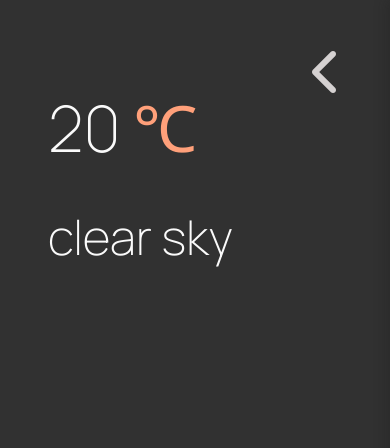
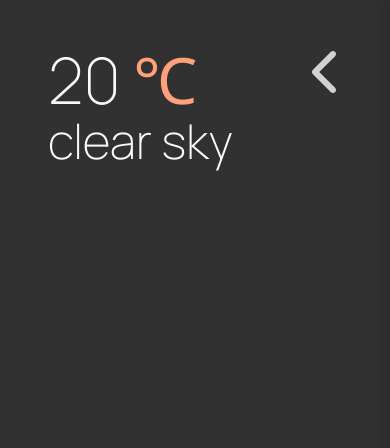
Before and after one commit to tonaye-aye/weathertones, a PHP site: page / in a window 390 px wide; the page is wider, and only the part inside the window is pictured. Shown: the top 448 px of that part. Run offline with PHP 8.4, Linux system fonts and the light colour scheme; some libraries are stand-ins or nearby versions.

Commit message:
19th commit

```diff
--- a/style.css
+++ b/style.css
@@ -328,6 +328,7 @@ i:hover {
   }
   .weather-temp {
     font-size: 4rem;
+    line-height: 4rem;
   }
   .weather-timezone {
     font-size: 1.5rem;
```
